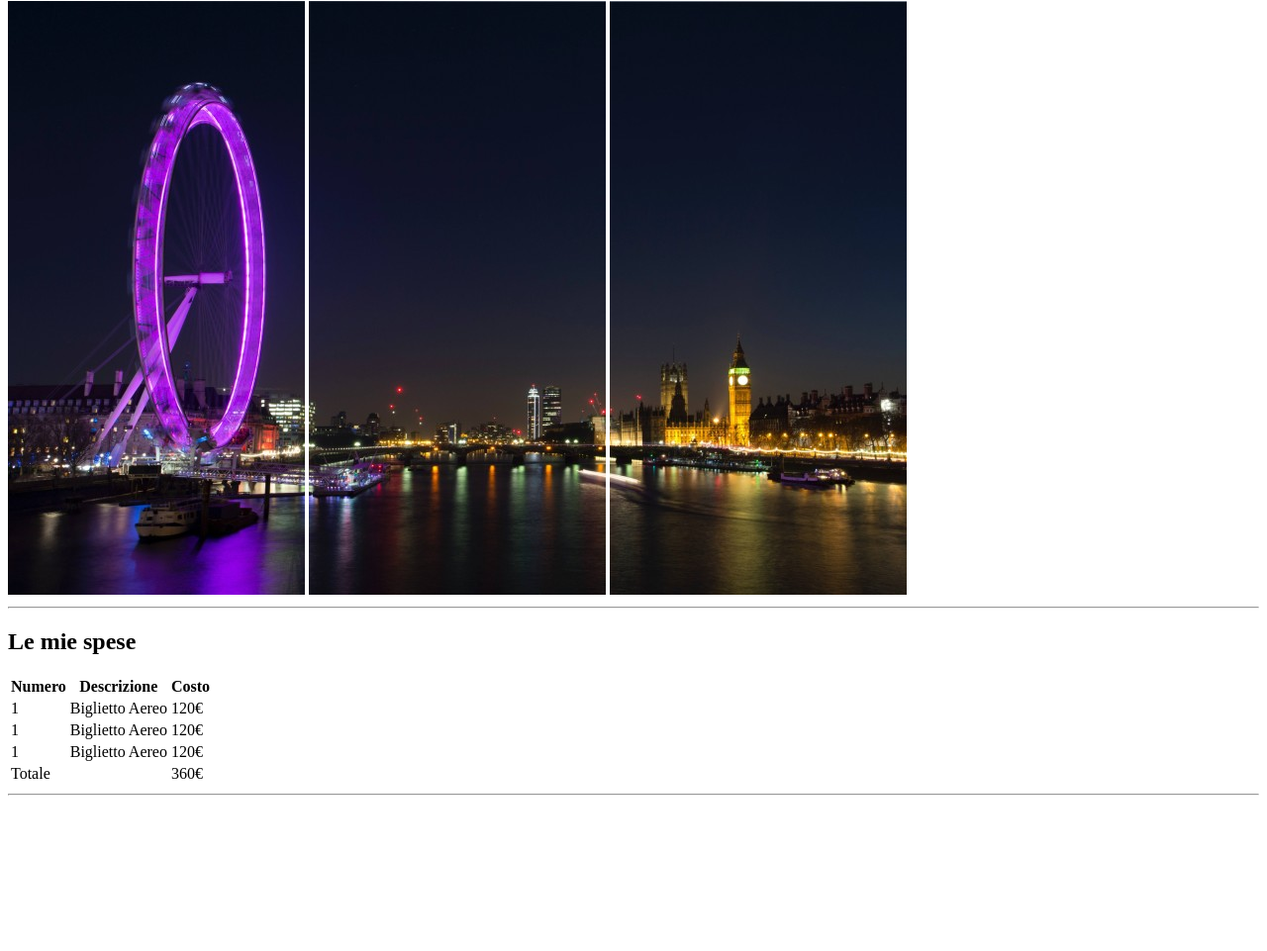
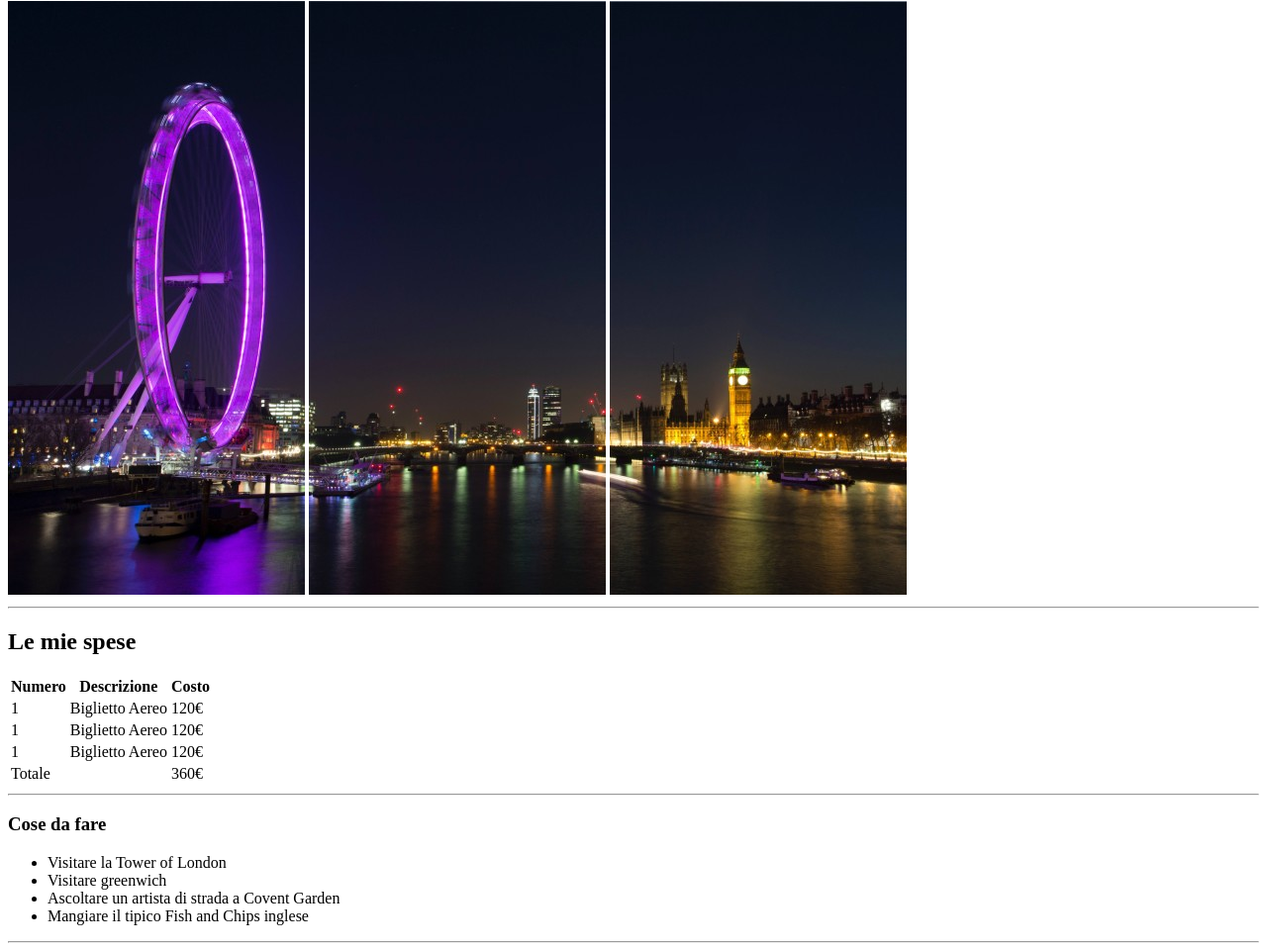
Before and after one commit to LorenzoBernardini88/html-london-trip, a plain HTML site: page index.html in a window 1280 px wide. Shown: the part 79-1040 px from the top of the page at 99% size. Before the commit the page ends 891 px from the top, so only its background shows below. Drawn offline with Linux system fonts and the light colour scheme.

Commit message:
sezione due cose da fare

```diff
--- a/index.html
+++ b/index.html
@@ -52,6 +52,17 @@
             <hr>
 
         </section>
+        <!-- sezione 2 cose da fare -->
+        <section>
+            <h3>Cose da fare</h3>
+            <ul>
+                <li>Visitare la Tower of London</li>
+                <li>Visitare greenwich</li>
+                <li>Ascoltare un artista di strada a Covent Garden</li>
+                <li>Mangiare il tipico Fish and Chips inglese</li>
+            </ul>
+            <hr>
+        </section>
 
     </main>
 
```
